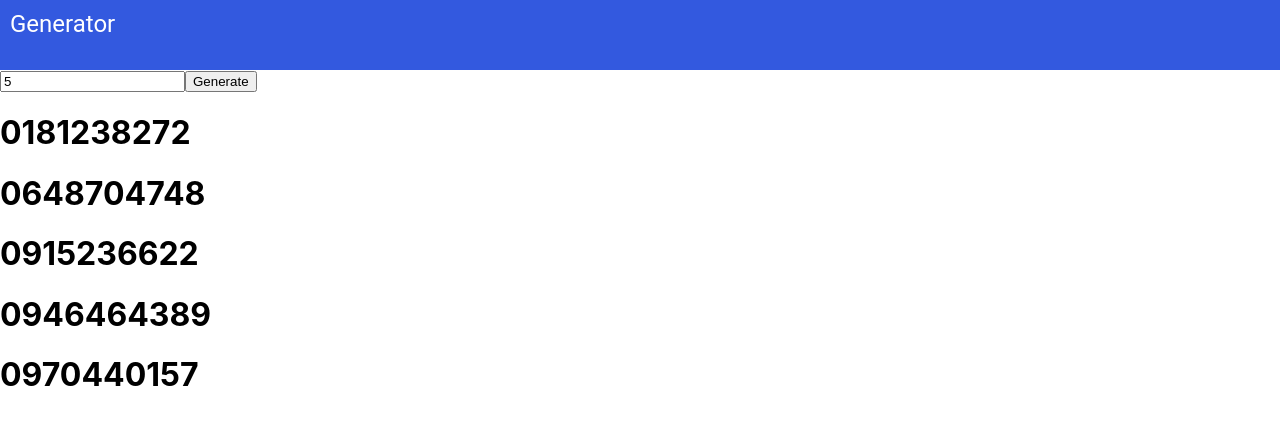
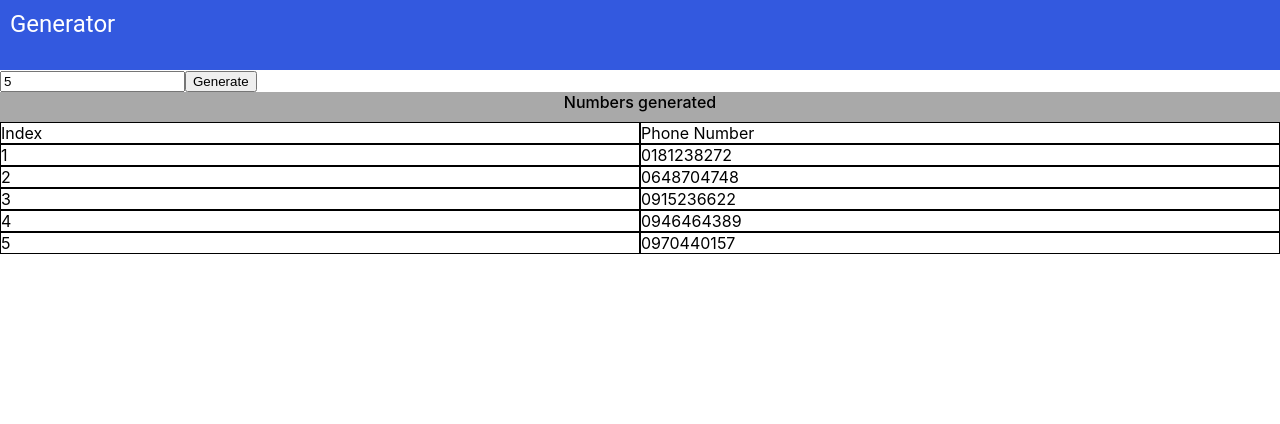
Before and after one commit to Collins33/random-number-generator, a React (Create React App) app: page / in a window 1280 px wide. Both pictures are taken after typing "5" into the empty fields and a click on the button "Generate". Shown: the top 424 px of the page. Built offline with nearby package versions, Linux system fonts and the light colour scheme.

Commit message:
Style the numbers component - add styling for the numbers component

```diff
--- /dev/null
+++ b/src/components/numbers/numbers.css
@@ -0,0 +1,24 @@
+.header_numbers_generated {
+  text-align: center;
+  font-weight: 500;
+  background-color: darkgrey;
+  width: 100%;
+  height: 30px;
+}
+
+.mini_header_numbers_generated {
+  display: flex;
+  flex-direction: row;
+}
+
+.element_number {
+  border-style: solid;
+  width: 100%;
+  border-width: thin;
+}
+
+.element_number_header {
+  border-style: solid;
+  width: 100%;
+  border-width: thin;
+}
--- a/src/components/numbers/numbers.jsx
+++ b/src/components/numbers/numbers.jsx
@@ -1,5 +1,6 @@
 import React, { Component } from "react";
 import checkArray from "../../utils/arrayCheck";
+import "./numbers.css";
 
 class Numbers extends Component {
   render() {
@@ -7,13 +8,29 @@ class Numbers extends Component {
     const valueOfArray = checkArray(generatedPhoneNumbers);
     const phoneNumbers = generatedPhoneNumbers.map((number, index) => {
       return (
-        <div key={index}>
-          <h1>{number}</h1>
+        <div key={index} className="mini_header_numbers_generated">
+          <div className="element_number">{index + 1}</div>
+          <div className="element_number">{number}</div>
         </div>
       );
     });
     return (
-      <>{valueOfArray ? <>{phoneNumbers}</> : <h1>There is nothing</h1>}</>
+      <>
+        {valueOfArray ? (
+          <>
+            <div>
+              <div className="header_numbers_generated">Numbers generated</div>
+              <div className="mini_header_numbers_generated">
+                <div className="element_number_header">Index</div>
+                <div className="element_number_header">Phone Number</div>
+              </div>
+              {phoneNumbers}
+            </div>
+          </>
+        ) : (
+          <h1>There is nothing</h1>
+        )}
+      </>
     );
   }
 }
```
